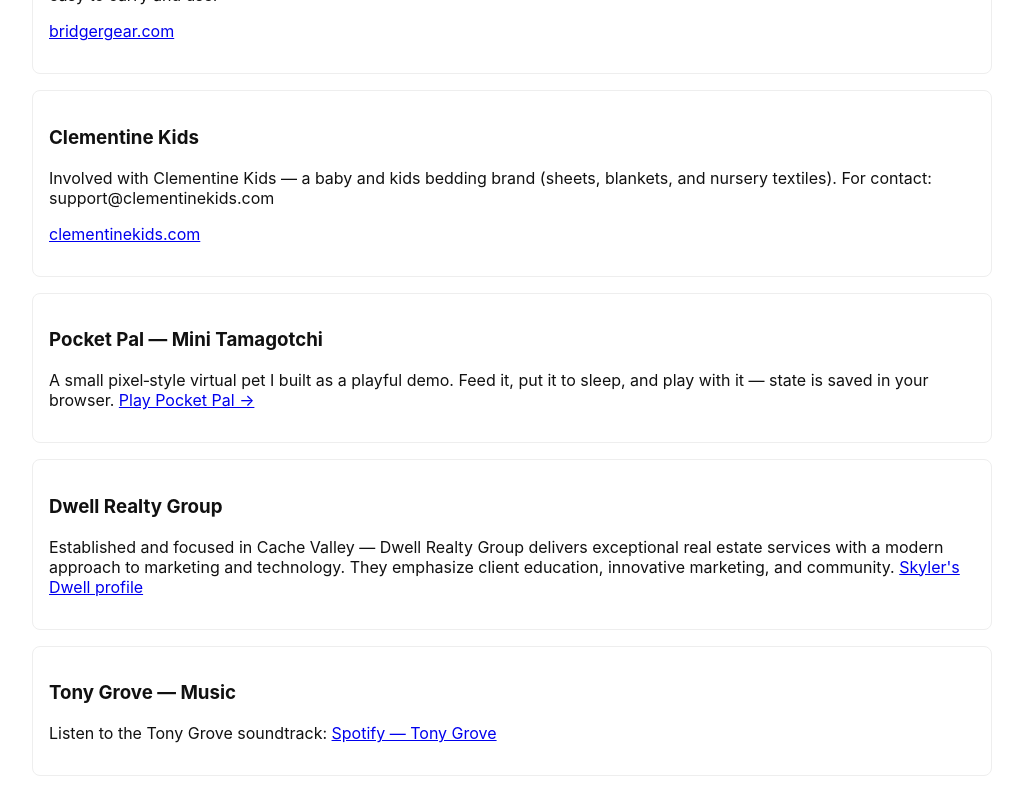
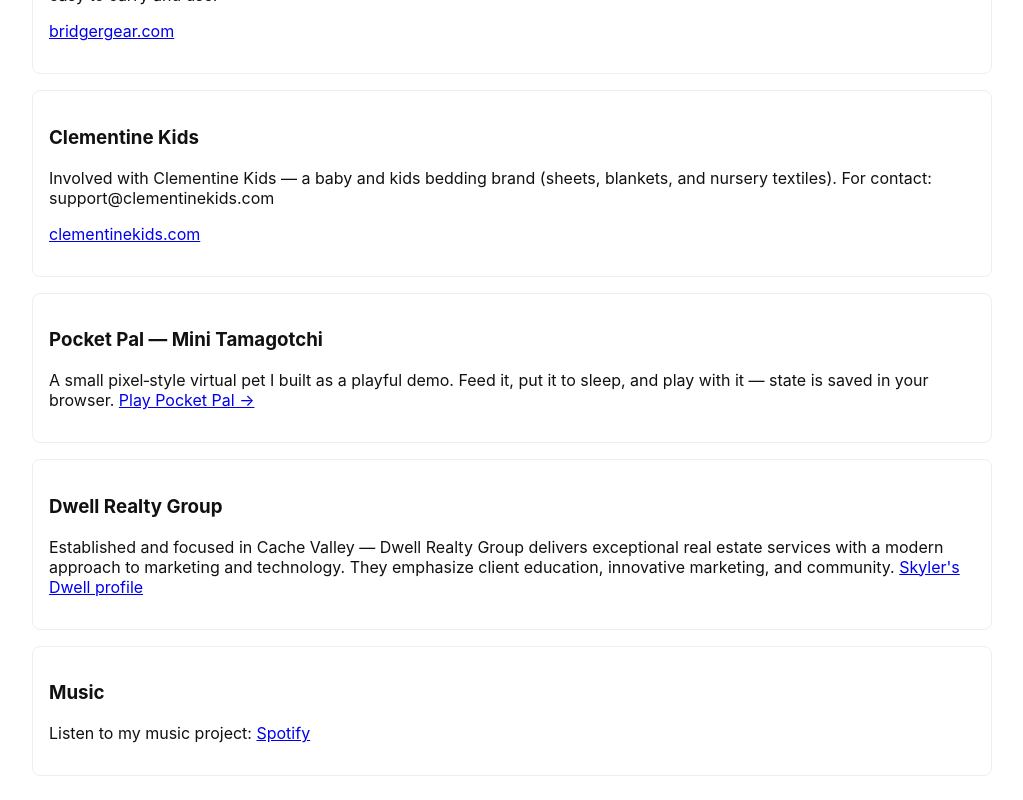
Before and after one commit to skysmith/skyler-site, a Next.js app: page /projects in a window 1280 px wide. Shown: the part 307-1107 px from the top of the page, without its empty margins (128-1151 px from the left). Built offline with nearby package versions, Linux system fonts and the light colour scheme.

Commit message:
Projects: rename Tony Grove section to generic 'Music' and simplified Spotify link

```diff
--- a/pages/projects.js
+++ b/pages/projects.js
@@ -35,8 +35,8 @@
         </section>
 
         <section className="card" style={{marginTop:'1rem'}}>
-          <h3>Tony Grove — Music</h3>
-          <p>Listen to the Tony Grove soundtrack: <a href="https://open.spotify.com/artist/683U6wyvDadi5GExsaaojj?si=OhSxvCvRSQmI92vmmL8yZw" target="_blank" rel="noopener noreferrer">Spotify — Tony Grove</a></p>
+          <h3>Music</h3>
+          <p>Listen to my music project: <a href="https://open.spotify.com/artist/683U6wyvDadi5GExsaaojj?si=OhSxvCvRSQmI92vmmL8yZw" target="_blank" rel="noopener noreferrer">Spotify</a></p>
         </section>
       </main>
     </div>
```
